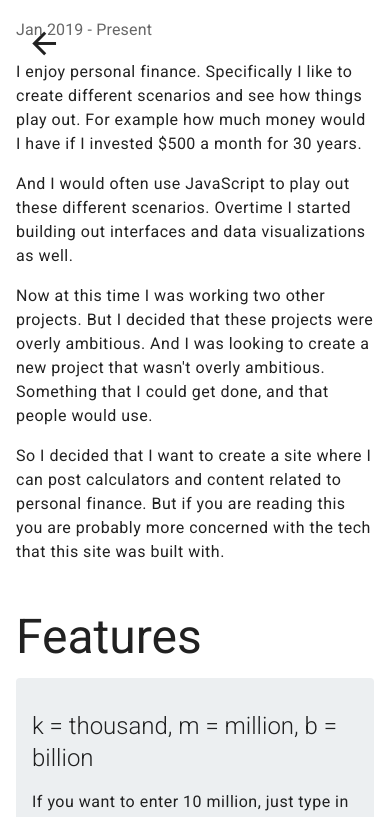
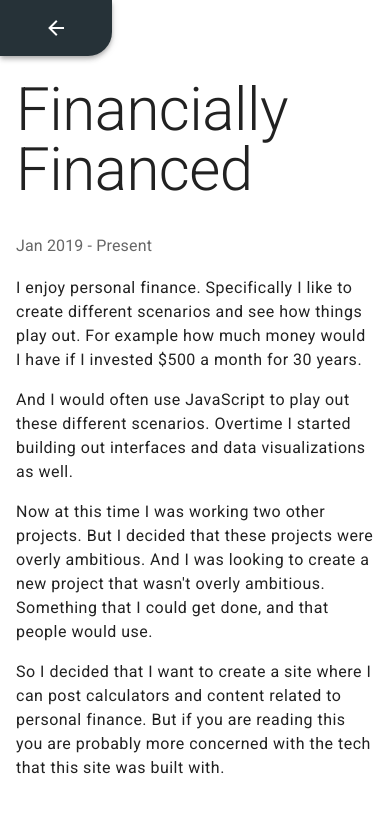
Before and after one commit to Steven-Cleary/steven-cleary, a Nuxt app: page /financially-financed in a window 390 px wide. Shown: the top 817 px of the page. Built offline with nearby package versions, Linux system fonts and the light colour scheme.

Commit message:
fixed header responsivness issue

```diff
--- a/layouts/project.vue
+++ b/layouts/project.vue
@@ -1,10 +1,31 @@
 <template>
   <v-app class="sc">
-    <v-btn class="ma-4 sc-back" fab text to="/">
-      <v-icon dark large>mdi-arrow-left</v-icon>
-    </v-btn>
-    <nuxt class="sc-container mx-auto px-4" />
-    <sc-footer class="mt-8" />
+    <v-app-bar
+      class="d-md-none"
+      color="blue-grey darken-4"
+      dark
+      app
+      collapse
+      fixed
+      hide-on-scroll
+    >
+      <v-btn class="mx-auto" large text to="/">
+        <v-icon dark>mdi-arrow-left</v-icon>
+      </v-btn>
+    </v-app-bar>
+    <v-main>
+      <v-btn
+        color="blue-grey darken-4"
+        class="ma-4 sc-back d-none d-md-inline-flex"
+        fab
+        text
+        to="/"
+      >
+        <v-icon dark large>mdi-arrow-left</v-icon>
+      </v-btn>
+      <nuxt class="sc-container mx-auto px-4" />
+      <sc-footer class="mt-8" />
+    </v-main>
   </v-app>
 </template>
 
--- a/pages/financially-financed.vue
+++ b/pages/financially-financed.vue
@@ -1,6 +1,8 @@
 <template>
   <div>
-    <!-- <div class="text-h1 my-8">Financially Financed</div> -->
+    <div class="text-h2 text-sm-h1 mb-8 mt-6 mt-md-n4">
+      Financially Financed
+    </div>
     <div class="subtitle-1 text--secondary my-4">
       Jan 2019 - Present
     </div>
```
